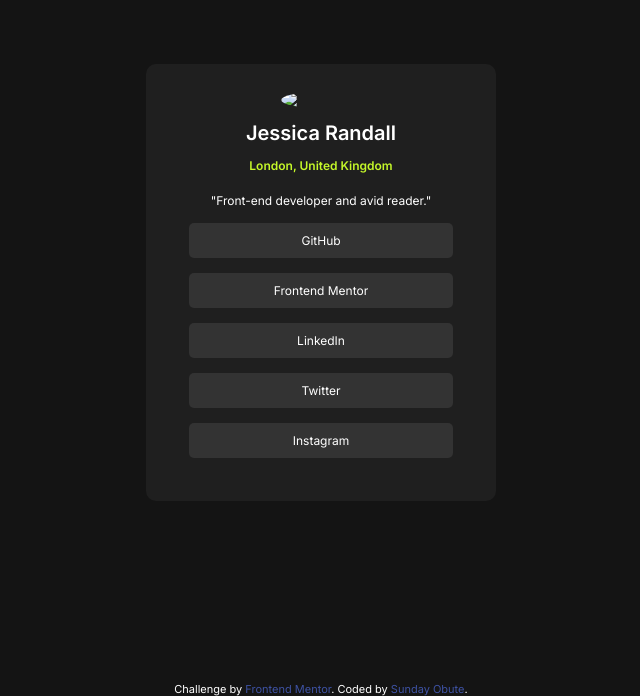
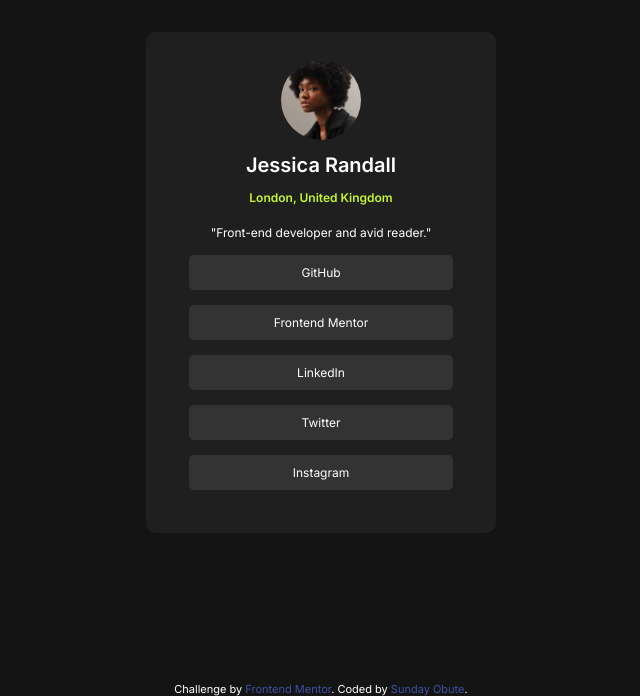
Before and after one commit to Obutesun/frontendmentor, a plain HTML site: page index.html in a window 1280 px wide. Shown: the part 118-814 px from the top of the page, without its empty margins (319-959 px from the left). Drawn offline with Linux system fonts and the light colour scheme.

Commit message:
Update index.html

```diff
--- a/index.html
+++ b/index.html
@@ -21,7 +21,7 @@
 <body>
   <main class="container">
 <div class="profile-details">
-<img src="assets/images/avatar-jessica.jpeg"class="image">
+<img src="avatar-jessica.jpeg"class="image">
 <h1 class="username"> Jessica Randall</h1>
 <p class="location">London, United Kingdom</p>
 <p class="role">"Front-end developer and avid reader."</p>
```
